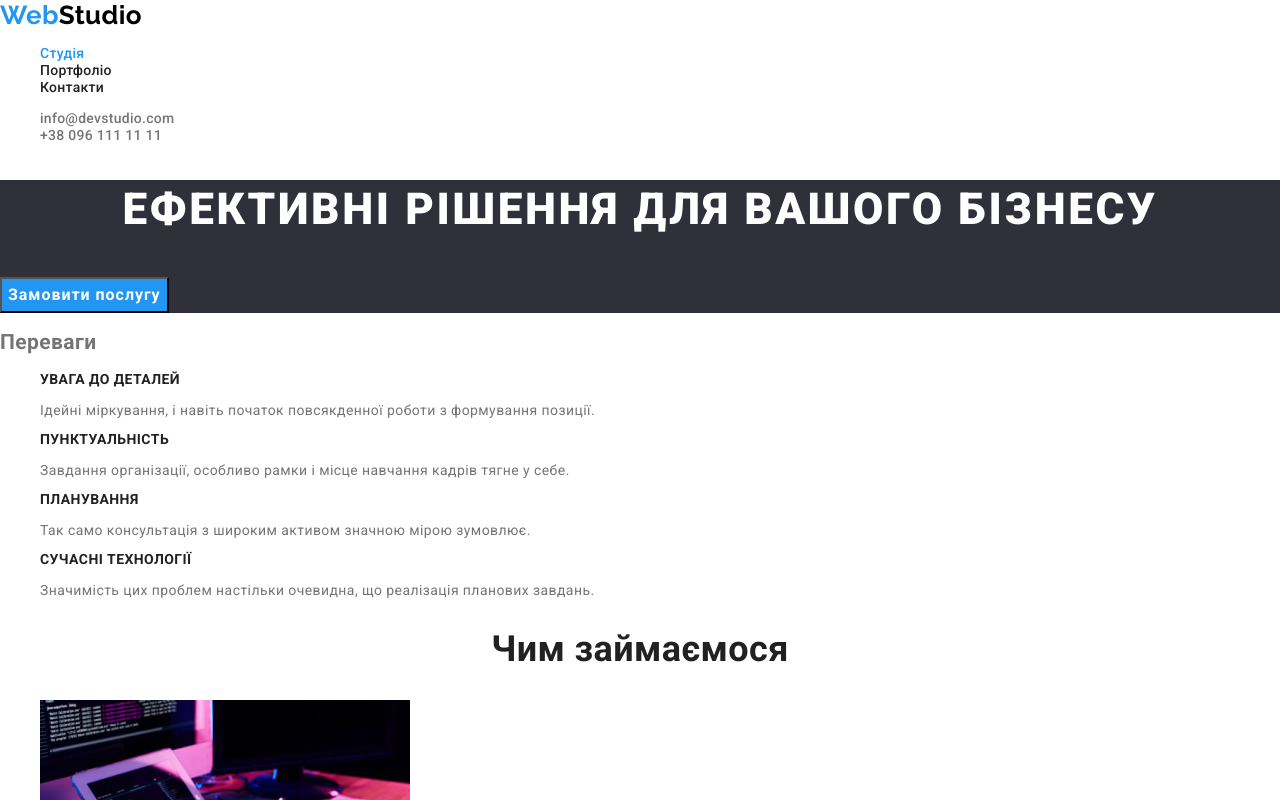
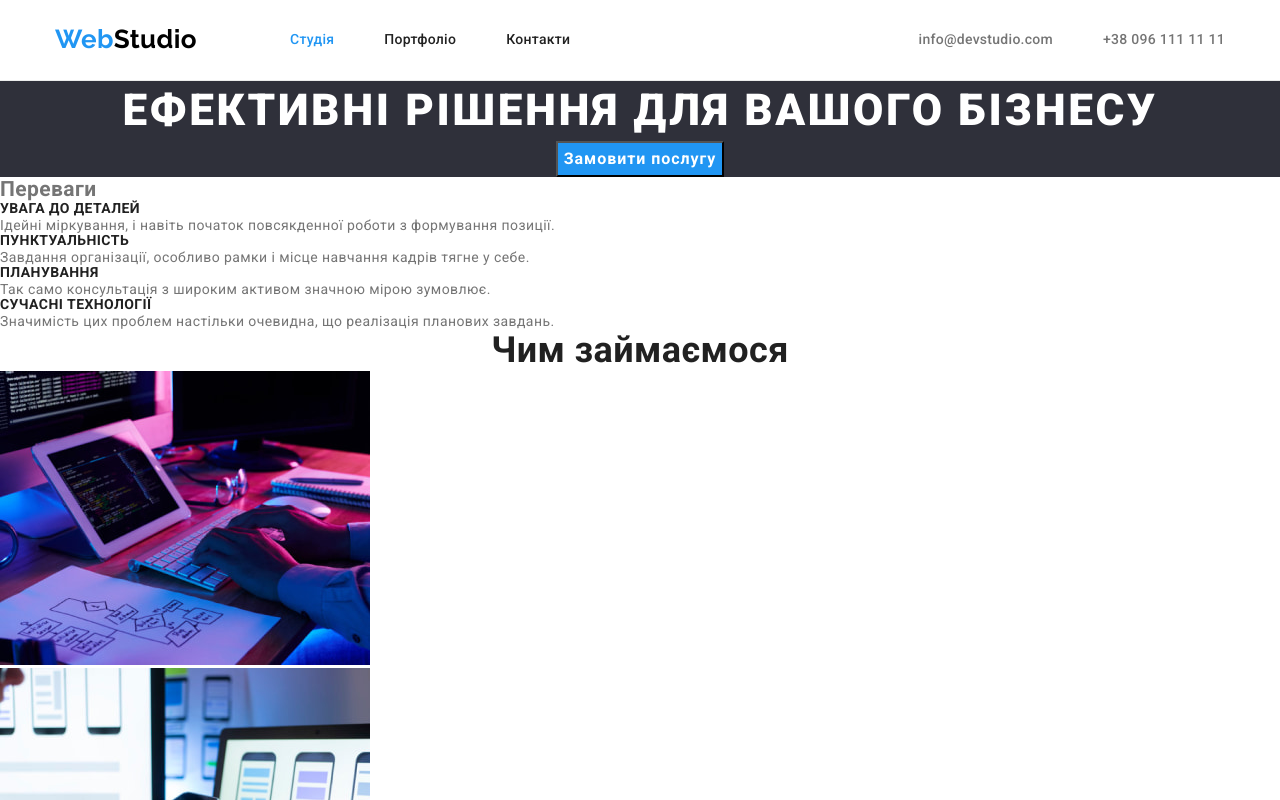
Before and after one commit to yuriy0790/goit-markup-hw-03, a plain HTML site: page index.html in a window 1280 px wide. Shown: the top 800 px of the page. Drawn offline with nearby package versions, Linux system fonts and the light colour scheme.

Commit message:
feat: header format

```diff
--- a/css/styles.css
+++ b/css/styles.css
@@ -18,14 +18,26 @@ html {
   box-sizing: inherit;
 }
 
+h1,
+h2,
+h3,
+h4,
+h5,
+h6,
+p,
+ul {
+  margin-top: 0;
+  margin-right: 0;
+  margin-bottom: 0;
+  margin-left: 0;
+}
+
 body {
   color: var(--primary-text-color);
   background-color: var(--page-background);
   font-family: "Roboto", sans-serif;
   font-size: 14px;
   letter-spacing: 0.03em;
-
-  margin: 0;
 }
 
 /* Шрифты */
@@ -36,13 +48,15 @@ roboto 900
 roboto 700 */
 
 .outline {
-  outline: 2px solid tomato;
+  outline: 1px solid tomato;
   background-color: rgba(0, 128, 128, 0.507);
 }
 
 /* Убирает форматирование списков */
 .list {
   list-style: none;
+  padding: 0;
+  margin: 0;
 }
 /* Убирает форматирование ссылок */
 .nounderline {
@@ -61,13 +75,25 @@ roboto 700 */
 
 /* Ширина контентной области */
 .container {
-  width: 1170px;
-  margin: 0 auto;
+  width: 1200px;
+  padding-left: 15px;
+  padding-right: 15px;
+  margin-left: auto;
+  margin-right: auto;
 }
 
+/* Хедер */
+.page-header {
+  border-bottom: 1px solid #ececec;
+}
+.header-conatainer {
+  display: flex;
+  align-items: center;
+}
 /* Формат логотипа */
 .logo {
   color: var(--logo-color);
+
   font-family: Raleway, sans-serif;
   font-weight: 700;
   font-size: 26px;
@@ -83,22 +109,46 @@ roboto 700 */
 }
 
 /* Навигация по сайту */
+.site-nav {
+  display: flex;
+  margin-left: 93px;
+}
+
 .site-nav .link {
+  display: block;
+  padding-top: 32px;
+  padding-bottom: 32px;
+
   color: var(--title-primary-text-color);
+
   font-weight: 500;
   /* font-size: 14px; наследуется из боди */
   line-height: 1.14;
   letter-spacing: 0.02em;
 }
+
 .site-nav .current,
 .site-nav .link:focus,
 .site-nav .link:hover {
   color: var(--accent-color);
 }
 
+.site-nav .list-item:not(:last-child) {
+  margin-right: 50px;
+}
+
 /* Список контактов */
+.contact-list {
+  display: flex;
+  margin-left: auto;
+}
 .contact-list .contact {
+  display: block;
+  padding-top: 32px;
+  padding-bottom: 32px;
+
   color: var(--primary-text-color);
+
   font-weight: 500;
   /* font-size: 14px; наследуется из боди */
   line-height: 1.14;
@@ -107,6 +157,10 @@ roboto 700 */
 .contact-list .contact:focus,
 .contact-list .contact:hover {
   color: var(--accent-color);
+}
+
+.contact-list .list-item:not(:last-child) {
+  margin-right: 50px;
 }
 
 /* Заголовки секций */
@@ -121,13 +175,13 @@ roboto 700 */
 /* Секция-герой */
 .hero-zone {
   background-color: var(--primary-background-color);
+  text-align: center;
 }
 .hero-zone .hero-header {
   color: var(--title-secondary-text-color);
   font-weight: 900;
   font-size: 44px;
   line-height: 1.36;
-  text-align: center;
   letter-spacing: 0.06em;
   text-transform: uppercase;
 }
--- a/index.html
+++ b/index.html
@@ -16,33 +16,37 @@
     <link rel="stylesheet" href="./css/styles.css" />
   </head>
   <body>
-    <header>
-      <nav>
+    <header class="page-header">
+      <div class="container header-conatainer">
+        <nav class="header-conatainer">
           <a href="./index.html" class="logo nounderline"
             ><span class="halflogo">Web</span>Studio</a
           >
           <ul class="site-nav list">
-          <li>
+            <li class="list-item">
               <a href="./index.html" class="link nounderline current">Студія</a>
             </li>
-          <li>
+            <li class="list-item">
               <a href="./portfolio.html" class="link nounderline">Портфоліо</a>
             </li>
-          <li><a href="#" class="link nounderline">Контакти</a></li>
+            <li class="list-item">
+              <a href="#" class="link nounderline">Контакти</a>
+            </li>
           </ul>
         </nav>
         <ul class="contact-list list">
-        <li>
+          <li class="list-item">
             <a href="mailto:info@devstudio.com" class="contact nounderline"
               >info@devstudio.com</a
             >
           </li>
-        <li>
+          <li class="list-item">
             <a href="tel:+380961111111" class="contact nounderline"
               >+38 096 111 11 11</a
             >
           </li>
         </ul>
+      </div>
     </header>
     <main>
       <section class="hero-zone">
```
Lines whose indentation alone changed are shown as unchanged.
